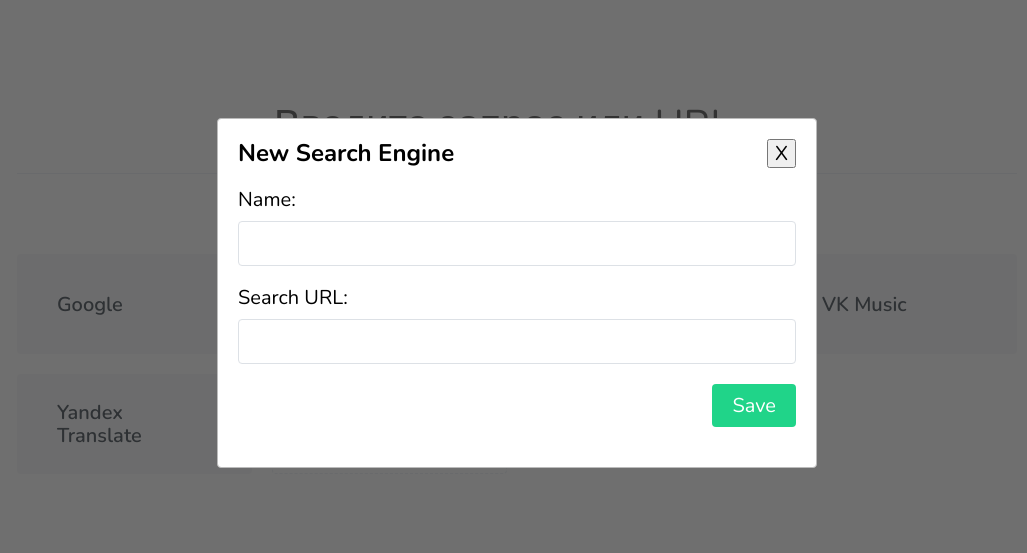
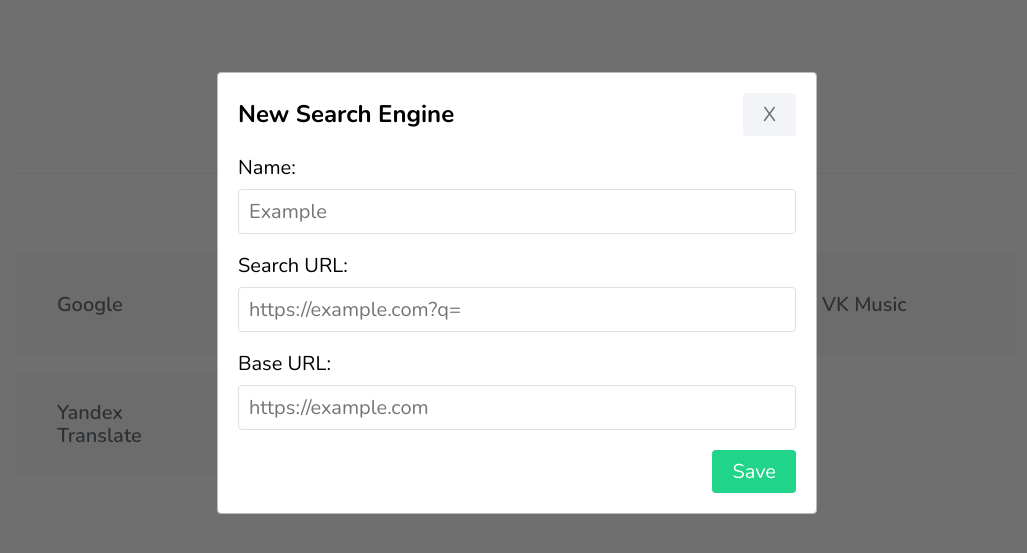
Before and after one commit to khuzhinru/veryfirstpage, a website built with webpack: page src/index.html in a window 1280 px wide. Both pictures are taken after a click on the link "Add new". Shown: the part 107-660 px from the top of the page, without its empty margins (123-1150 px from the left). Built offline with nearby package versions, Linux system fonts and the light colour scheme.

Commit message:
Added some styles

```diff
--- a/src/index.html
+++ b/src/index.html
@@ -49,24 +49,28 @@
         <div class="modal__inner">
             <div class="modal__header" data-name="header">
                 <div class="modal__title" data-name="title">New Search Engine</div>
-                <button class="modal_closeBtn" data-name="closeBtn">X</button>
+                <button class="modal_closeBtn btn btn_light" data-name="closeBtn">X</button>
             </div>
             <div class="modal__body" data-name="body">
                 <form id="addSearchEngineForm" class="form" autocomplete="off">
                     <div class="form__form-group">
                         <label class="form__label">Name:</label>
-                        <input class="form__input input" name="name" type="text">
+                        <input class="form__input input" name="name" type="text" placeholder="Example">
                     </div>
                     <div class="form__form-group">
                         <label class="form__label">Search URL:</label>
-                        <input class="form__input input" name="searchUrl" type="text">
+                        <input class="form__input input" name="searchUrl" type="text" placeholder="https://example.com?q=">
+                    </div>
+                    <div class="form__form-group">
+                        <label class="form__label">Base URL:</label>
+                        <input class="form__input input" name="url" type="text" placeholder="https://example.com">
                     </div>
                     <div class="form__form-group text_right">
                         <button class="btn btn_primary" name="submit" type="button">Save</button>
                     </div>
                 </form>
             </div>
-            <div class="modal__footer" data-name="footer"></div>
+            <div class="modal__footer display_none" data-name="footer"></div>
         </div>
     </div>
 </body>
--- a/src/sass/_utilities.scss
+++ b/src/sass/_utilities.scss
@@ -1,3 +1,7 @@
 .text_right {
   text-align: right;
 }
+
+.display_none {
+  display: none;
+}
--- a/src/sass/blocks/btn.scss
+++ b/src/sass/blocks/btn.scss
@@ -25,4 +25,12 @@
       background-color: $primary-60;
     }
   }
+
+  &_light {
+    background-color: $gray-10;
+
+    &:hover {
+      background-color: $gray-20;
+    }
+  }
 }
--- a/src/sass/blocks/searchEngine.scss
+++ b/src/sass/blocks/searchEngine.scss
@@ -25,9 +25,11 @@
   background-color: transparent;
   border: 1px solid $gray-10;
   border-style: dashed;
-  font-weight: normal;
+
+  color: $gray-50;
 
   &:hover {
-    background-color: $gray-5;
+    background-color: transparent;
+    color: $gray-60;
   }
 }
--- a/src/sass/blocks/searchInput.scss
+++ b/src/sass/blocks/searchInput.scss
@@ -11,4 +11,8 @@
   border-radius: 0;
   font-size: 2rem;
   text-align: center;
+
+  &:focus {
+    padding-bottom: 1.4rem;
+  }
 }
```
